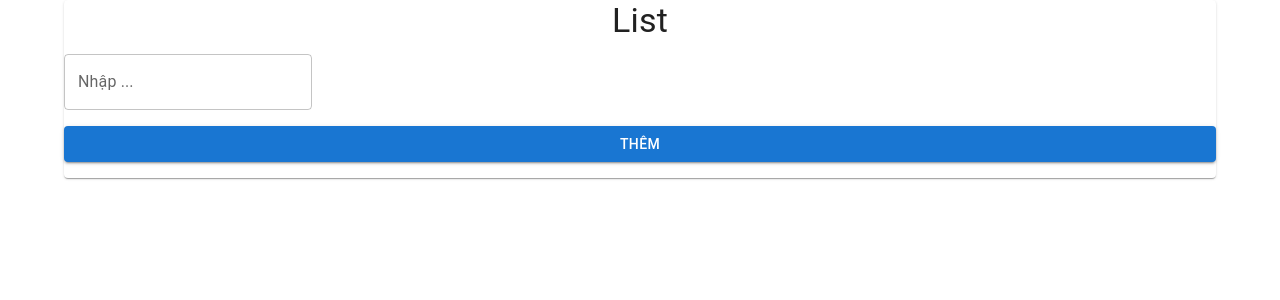
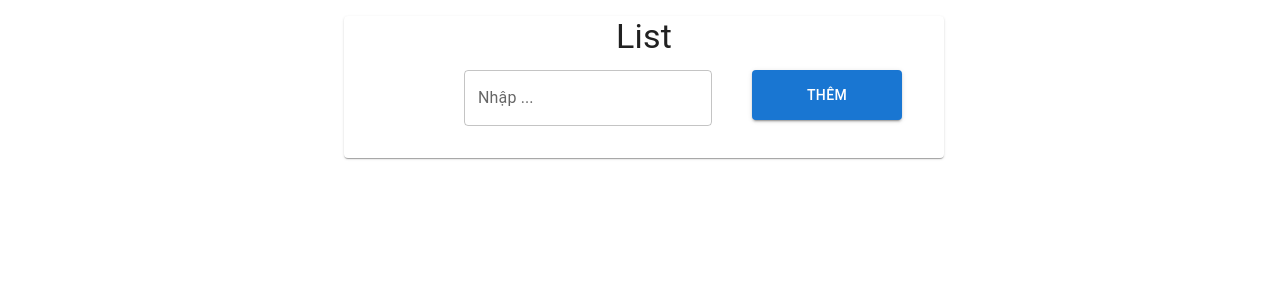
Before and after one commit to myBlance/list_app, a React (Create React App) app: page / in a window 1280 px wide. Shown: the top 300 px of the page. Built offline with nearby package versions, Linux system fonts and the light colour scheme.

Commit message:
Cập nhật code

```diff
--- a/src/ListApp.js
+++ b/src/ListApp.js
@@ -1,4 +1,5 @@
 import { useState, useEffect } from "react";
+import './ListApp.css';
 import {
   Container,
   TextField,
@@ -57,7 +58,7 @@ export default function TodoApp() {
 
   return (
     <Container>
-      <Paper >
+      <Paper sx={{ml:35, mt:2, width:600}}>
         <Typography variant="h4" align="center" gutterBottom>
           List
         </Typography>
@@ -68,24 +69,24 @@ export default function TodoApp() {
           value={task}
           onChange={(e) => setTask(e.target.value)}
           onKeyDown={(e) => e.key === "Enter" && addTask()}
-          sx={{ mb: 2 }}
+          sx={{mb: 2 , ml: 15, mr:5}}
         />
 
-        <Button variant="contained" color="primary" fullWidth onClick={addTask}>
+        <Button variant="contained" color="primary" sx={{height: 50, width: 150}} onClick={addTask}>
           {editingIndex !== null ? "Cập nhật" : "Thêm"}
         </Button>
 
-        <List>
+        <List sx={{ml:10, mr:10}}>
           {tasks.map((t, index) => (
             <ListItem key={index} sx={{ display: "flex", justifyContent: "space-between" }}>
               <ListItemText
                 primary={t.text}
-                sx={{ textDecoration: t.completed ? "line-through" : "none" }}
+                sx={{ textDecoration: t.completed ? "line-through" : "none", ml:5 }}
               />
-              <IconButton edge="end" sx={{ color: "black" }} onClick={() => editTask(index)}>
+              <IconButton edge="end" sx={{ color: "black", width: 50}} onClick={() => editTask(index)}>
                 <Edit />
               </IconButton>
-              <IconButton edge="end" color="error" onClick={() => deleteTask(index)}>
+              <IconButton edge="end" sx={{ color:"red", width: 50}} color="error" onClick={() => deleteTask(index)}>
                 <Close />
               </IconButton>
             </ListItem>
```
Also changed, not shown: src/ListApp.css (added).
